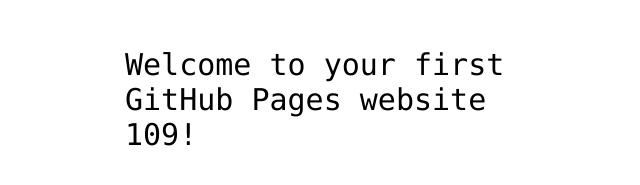
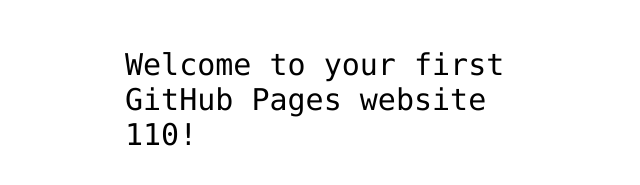
Before and after one commit to vipuldpatel/hello-world, a plain HTML site: page index.html in a window 1280 px wide. Shown: the part 341-526 px from the top of the page, 315-955 px from the left. Drawn offline with Linux system fonts and the light colour scheme.

Commit message:
Update index.html

```diff
--- a/index.html
+++ b/index.html
@@ -12,7 +12,7 @@
 <img src="https://octodex.github.com/images/daftpunktocat-thomas.gif" id="octocat" alt="octocat-gif" />
 
 <!-- Change this code here by copy and pasting your template on line 15 -->
-<p>Welcome to your first GitHub Pages website 109!</p>
+<p>Welcome to your first GitHub Pages website 110!</p>
 
 </body>
 </html>
```
